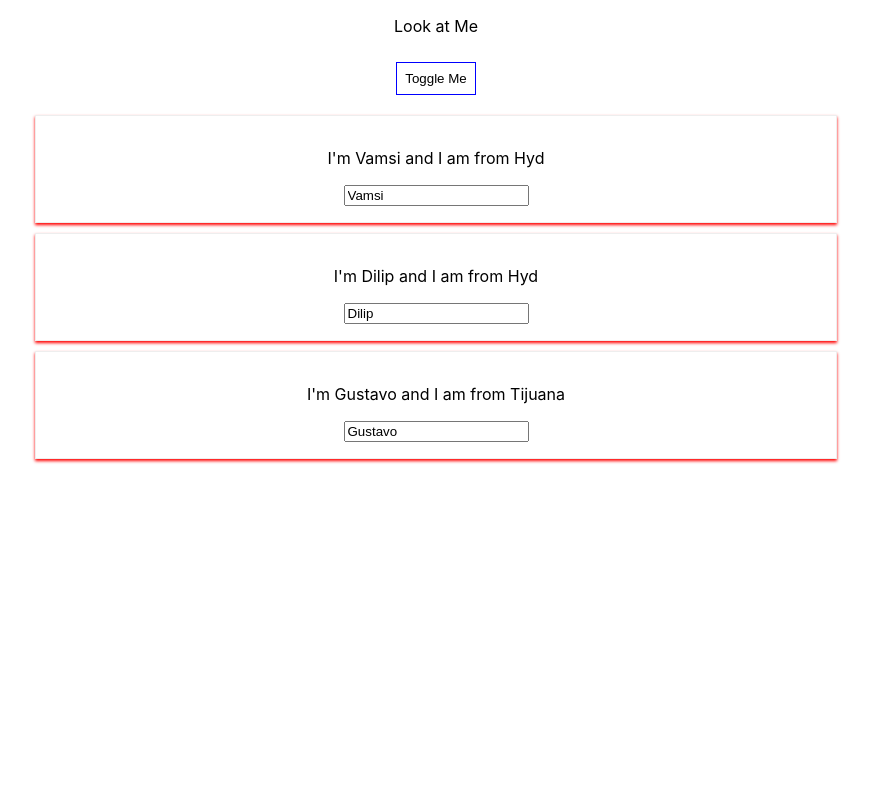
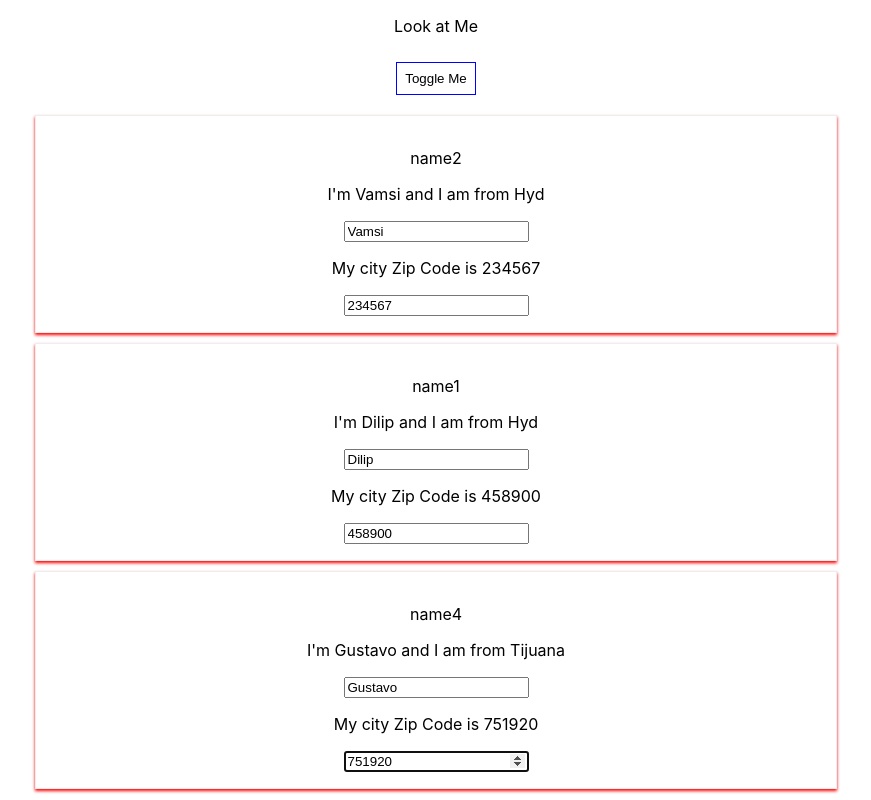
Before and after one commit to vamsi-krishnas/React_Session, a React (Create React App) app: page / in a window 1280 px wide. Both pictures are taken after a click on the button "Toggle Me". Shown: the whole page, without its empty margins (204-1075 px from the left). Built offline with nearby package versions, Linux system fonts and the light colour scheme.

Commit message:
proptypes_refs

```diff
--- a/package.json
+++ b/package.json
@@ -6,6 +6,7 @@
     "@testing-library/jest-dom": "^5.11.4",
     "@testing-library/react": "^11.1.0",
     "@testing-library/user-event": "^12.1.10",
+    "prop-types": "^15.7.2",
     "radium": "^0.26.1",
     "react": "^17.0.1",
     "react-dom": "^17.0.1",
--- a/src/Components/App.js
+++ b/src/Components/App.js
@@ -11,9 +11,9 @@ class App extends Component {
   }
   state = {
     persons: [
-      {id : "name2", name: "Vamsi", city: "Hyd"},
-      {id : "name1", name :"Dilip", city:"Hyd" },
-      {id : "name4", name :"Gustavo", city:"Tijuana"}
+      {id : "name2", name: "Vamsi", city: "Hyd", zip:234567},
+      {id : "name1", name :"Dilip", city:"Hyd", zip:458900 },
+      {id : "name4", name :"Gustavo", city:"Tijuana", zip: 751920}
   ],
   showPersons : false
   }
@@ -35,7 +35,21 @@ class App extends Component {
     person.name = event.target.value;
     const persons = [...this.state.persons];
     persons[personIndex] = person;
-    this.setState({persons:persons})
+    this.setState({persons:persons, })
+  }
+  zipChangeHandler = (event, id) => {
+
+    const personIndex = this.state.persons.findIndex( p => {
+      return p.id === id;
+    })
+    const person = {
+      ...this.state.persons[personIndex]
+    }
+    person.zip = event.target.value;
+    console.log(person.zip);
+    const persons = [...this.state.persons];
+    persons[personIndex] = person;
+    this.setState({persons:persons, })
   }
 
   showPersonsHandler = (id) => {
@@ -56,6 +70,7 @@ class App extends Component {
         persons = {this.state.persons}
         clicked = {this.deleteHandler}
         changed = {this.nameChangeHandler}
+        zipchange = {this.zipChangeHandler}
         />
       </div>
       )
--- a/src/Components/Persons/Person/Person.js
+++ b/src/Components/Persons/Person/Person.js
@@ -1,22 +1,36 @@
 import React, {Component} from 'react';
 import './Person.css';
+import NewWrapper from '../../../hoc/NewWrapper';
+import PropTypes from 'prop-types';
 
 class person extends Component {
   componentWillUnmount(){
     console.log('Person js componentWillUnmount');
     return true;
   }
+  componentDidMount(){
+    this.inputElement.focus();
+  }
   render() {
     return (
       <div className="Persons">
+        <p>{this.props.id}</p>
             <p onClick={this.props.click}>I'm {this.props.name} and I am from {this.props.city} </p>
             <input type="text" onChange={this.props.changed} value={this.props.name}></input>
-        </div>
+            <p> My city Zip Code is {this.props.zip}</p>
+            <input type="number" ref={ (ele)=> { this.inputElement = ele} }onChange={this.props.zipchange} value={this.props.zip}></input>
+      </div>
     )
 
   }
 
-
   // return React.createElement('h1', null, 'I am Vamsi');
 }
-export default person;
+person.propTypes = {
+  click : PropTypes.func,
+  name: PropTypes.string,
+  city: PropTypes.string,
+  zip: PropTypes.number,
+  changed: PropTypes.func
+}
+export default NewWrapper(person);
--- a/src/Components/Persons/Persons.js
+++ b/src/Components/Persons/Persons.js
@@ -21,11 +21,15 @@ class Persons extends Component {
     render() {
         return this.props.persons.map( (persons, index)=> {
             return (<Person
+            id={persons.id}
             name={persons.name}
             city={persons.city}
+            zip= {persons.zip}
             key= {persons.id}
             click={() => this.props.clicked(index) }
-            changed={(event) => this.props.changed(event, persons.id)}/>
+            changed={(event) => this.props.changed(event, persons.id)}
+            zipchange= {(event) => this.props.zipchange(event, persons.id)}
+            />
             )
         } );
 
```
